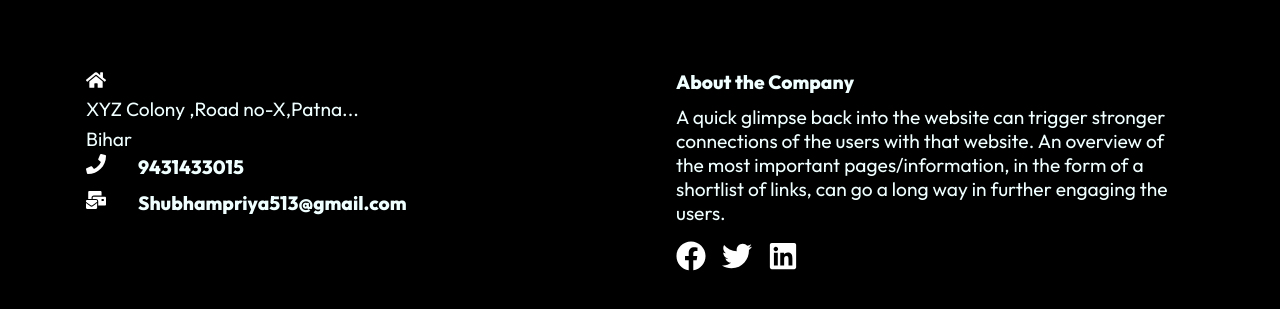
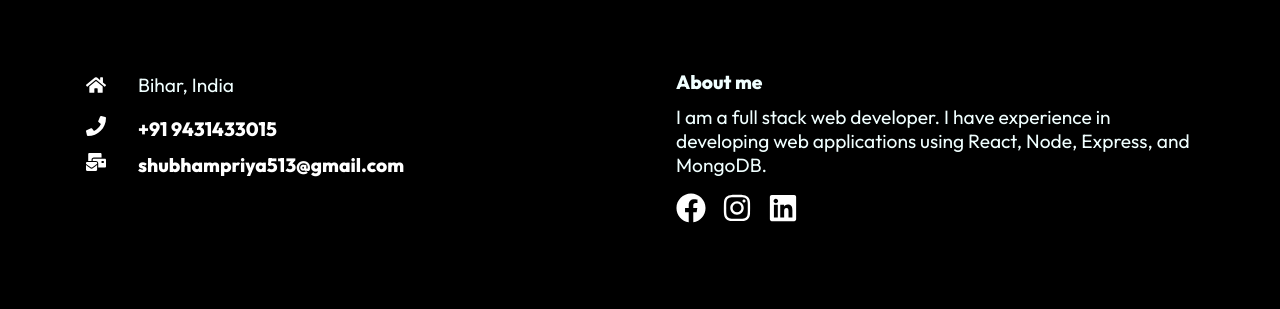
Before and after one commit to shubhampriya1/Portfolio, a React (Create React App) app: page /Project in a window 1280 px wide. Shown: the part 842-1151 px from the top of the page. Built offline with nearby package versions, Linux system fonts and the light colour scheme; a web font is replaced by a local one.

Commit message:
added profile url

```diff
--- a/src/compoents/Footer.js
+++ b/src/compoents/Footer.js
@@ -5,9 +5,10 @@ import {
   FaPhone,
   FaMailBulk,
   FaFacebook,
-  FaTwitter,
   FaLinkedin,
+  FaInstagram,
 } from "react-icons/fa";
+import { Link } from "react-router-dom";
 
 const Footer = () => {
   return (
@@ -15,10 +16,12 @@ const Footer = () => {
       <div className="footer-container">
         <div className="left">
           <div className="location">
-            <FaHome size={20} style={{ color: "#fff", marginRight: "2rem" }} />
-            <div>
-              <p>XYZ Colony ,Road no-X,Patna... </p>
-              <p>Bihar</p>
+            <div className="home">
+              <FaHome
+                size={20}
+                style={{ color: "#fff", marginRight: "2rem" }}
+              />
+              <p>Bihar, India</p>
             </div>
             <div className="phone">
               <h4>
@@ -26,7 +29,12 @@ const Footer = () => {
                   size={20}
                   style={{ color: "#fff", marginRight: "2rem" }}
                 />
-                9431433015
+                <a
+                  href="tel:+919431433015"
+                  style={{ color: "#fff", textDecoration: "none" }}
+                >
+                  +91 9431433015
+                </a>
               </h4>
             </div>
             <div className="Email">
@@ -35,33 +43,47 @@ const Footer = () => {
                   size={20}
                   style={{ color: "#fff", marginRight: "2rem" }}
                 />
-                Shubhampriya513@gmail.com
+                <a
+                  href="mailto:shubhampriya513@gmail.com"
+                  style={{ color: "#fff", textDecoration: "none" }}
+                >
+                  shubhampriya513@gmail.com
+                </a>
               </h4>
             </div>
           </div>
         </div>
         <div className="right">
-          {" "}
-          <h4>About the Company</h4>
+          <h4>About me</h4>
           <p>
-            A quick glimpse back into the website can trigger stronger
-            connections of the users with that website. An overview of the most
-            important pages/information, in the form of a shortlist of links,
-            can go a long way in further engaging the users.
+            I am a full stack web developer. I have experience in developing web
+            applications using React, Node, Express, and MongoDB.
           </p>
           <div className="social">
+            <Link
+              to="https://www.facebook.com/profile.php?id=100089199673938&mibextid=ZbWKwL"
+              target="_blank"
+            >
               <FaFacebook
                 size={30}
                 style={{ color: "#fff", marginRight: "1rem" }}
               />
-            <FaTwitter
+            </Link>
+            <Link to="https://www.instagram.com/shubhampriya_" target="_blank">
+              <FaInstagram
                 size={30}
                 style={{ color: "#fff", marginRight: "1rem" }}
               />
+            </Link>
+            <Link
+              to="https://in.linkedin.com/in/shubham-priya-2112a8262"
+              target="_blank"
+            >
               <FaLinkedin
                 size={30}
                 style={{ color: "#fff", marginRight: "1rem" }}
               />
+            </Link>
           </div>
         </div>
       </div>
--- a/src/compoents/FooterStyle.css
+++ b/src/compoents/FooterStyle.css
@@ -37,6 +37,14 @@ h4 {
 p {
   font-size: 1.2rem;
 }
+.phone {
+  margin-top: 1rem;
+}
+.home {
+  display: flex;
+  flex-direction: row;
+  align-items: center;
+}
 @media screen and (max-width: 640px) {
   .footer-container {
     grid-template-columns: 1fr;
--- a/src/compoents/Image2/Image2.js
+++ b/src/compoents/Image2/Image2.js
@@ -9,6 +9,7 @@ const Image2 = () => {
         <img
           className="into-img"
           src="https://img.freepik.com/free-photo/3d-render-technology-background-with-code-male-head_1048-5960.jpg?size=626&ext=jpg"
+          alt="into-img"
         />
       </div>
       <div className="content">
--- a/src/compoents/Image3/Image3.js
+++ b/src/compoents/Image3/Image3.js
@@ -1,5 +1,5 @@
 import React from "react";
-import "./Image3Style.css"
+import "./Image3Style.css";
 import { Link } from "react-router-dom";
 
 const Image2 = () => {
```
Also changed, not shown: src/compoents/Image3/Image3Style.css (+9 -10 lines). Lines whose indentation alone changed are shown as unchanged.
